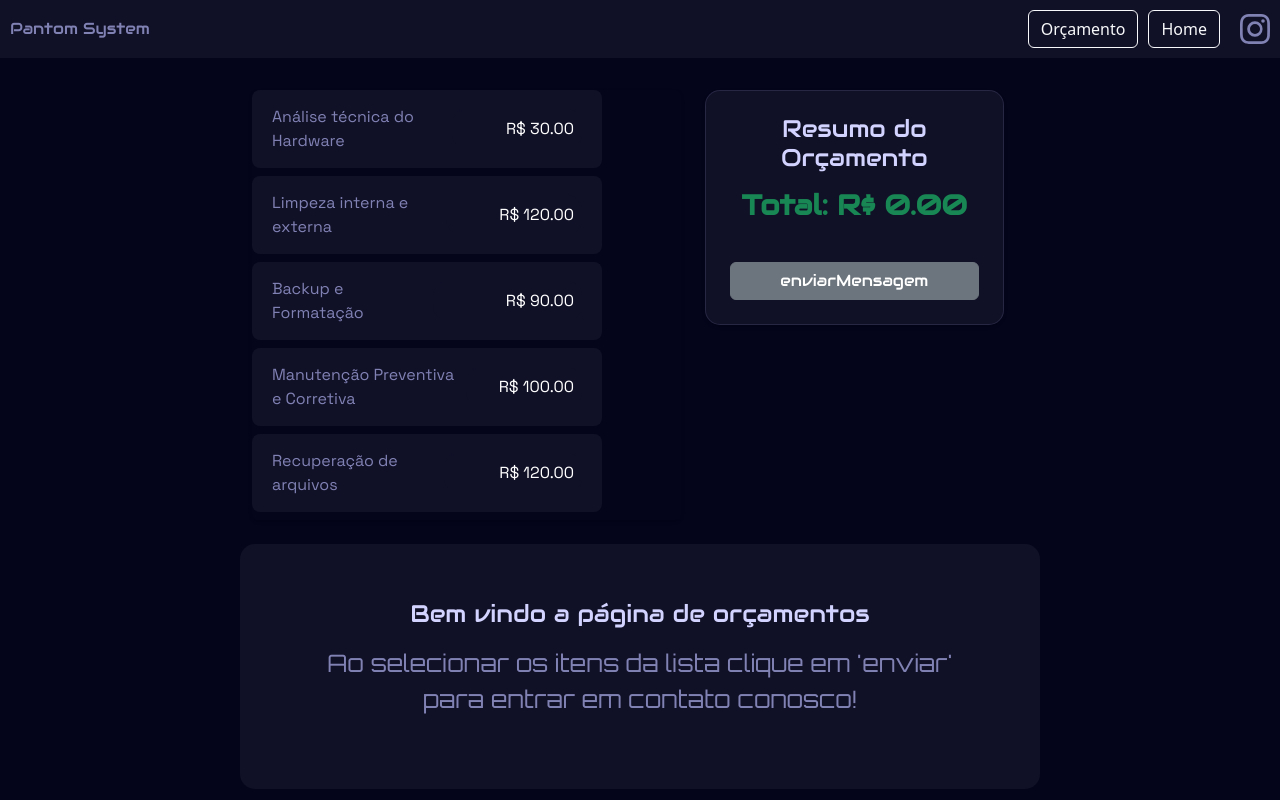
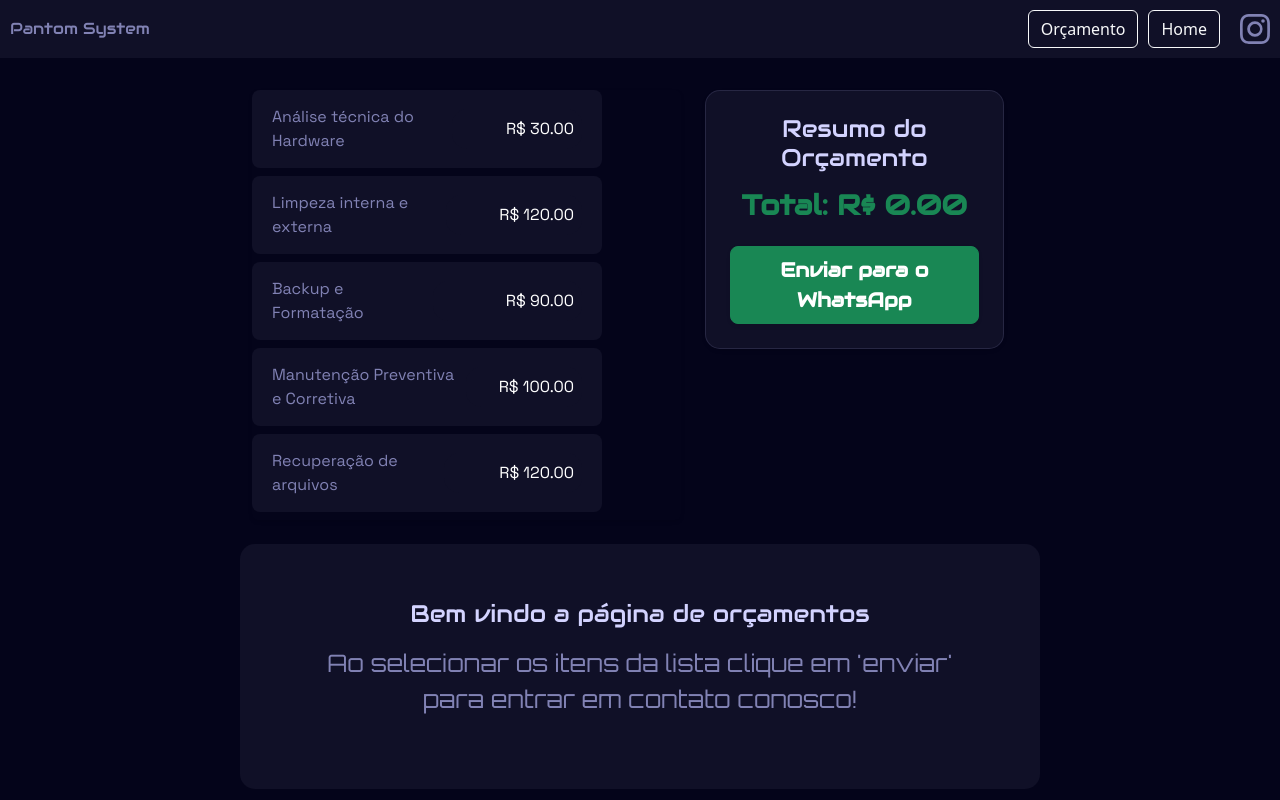
Before and after one commit to rafael101003/PhantomSystem, a React (Vite) app in the folder my-react-app/: page /Orcamento in a window 1280 px wide. Shown: the top 800 px of the page. Built offline with nearby package versions, Linux system fonts and the light colour scheme.

Commit message:
Remove README.md, refactor BotaoWhatsApp for improved messaging and alert functionality, clean up index.css by removing unused styles, and update Home component to apply new container class.

```diff
--- a/my-react-app/src/components/botaoWhatsapp.jsx
+++ b/my-react-app/src/components/botaoWhatsapp.jsx
@@ -2,38 +2,34 @@ const ddd = "14";
 const parte1 = "99889";
 const parte2 = "2226";
 
-function BotaoWhatsApp({selecionados = [], total=0}){
+function BotaoWhatsApp({ selecionados = [], total = 0 }) {
+  const enviarWhatsApp = () => {
+    if (selecionados.length === 0) {
+      alert("Por favor, selecione ao menos um serviço para continuar.");
+      return;
+    }
 
-    const enviarMensagem = () => {
+    const lista = selecionados
+      .map(item => `• *${item.title}*: R$ ${item.price.toFixed(2)}`)
+      .join('\n');
 
-        if(selecionados.length === 0) return;
+    const mensagem =
+      `*Solicitação de Orçamento - Phantom System*\n\n` +
+      `*Serviços selecionados:*\n${lista}\n\n` +
+      `*Total estimado:* R$ ${total.toFixed(2)}`;
 
-        const itensSelecionados =
-        selecionados
-        .map (item => `*${item.title}*: R$ ${item.price.toFixed(2)}`)
-        .join('\n');
+    const link = `https://wa.me/55${ddd}${parte1}${parte2}?text=${encodeURIComponent(mensagem)}`;
+    window.open(link, '_blank', 'noopener,noreferrer');
+  };
 
-        const mensagemMontada =
-        `*Olá, quero solicitar um orçamento destes serviços*\n\n` +
-        `${itensSelecionados}\n\n` +
-        `*Total estimado:* R$ ${total.toFixed(2)}`
-
-        const mensagemCodificada = encodeURIComponent(mensagemMontada);
-
-        const whatsapLink = `https://wa.me/55${ddd}${parte1}${parte2}?text=${mensagemCodificada}`;
-
-        window.open(whatsapLink);
-    };
-
-    const semServico = selecionados.length === 0;
-
-    return(
-        <button
-        onClick={enviarMensagem}
-        className={`btn ${semServico ? 'btn-secondary' : 'btn-success'} w-100 mt-3`}>
-            enviarMensagem
-        </button>
-    );
+  return (
+    <button
+      onClick={enviarWhatsApp}
+      className="btn btn-success btn-lg w-100 fw-bold shadow-sm d-flex align-items-center justify-content-center gap-2"
+    >
+      <span>Enviar para o WhatsApp</span>
+    </button>
+  );
 }
 
 export default BotaoWhatsApp;
--- a/my-react-app/src/index.css
+++ b/my-react-app/src/index.css
@@ -54,12 +54,6 @@ body {
   min-height: 100vh;
   background-color: var(--color-bg);
 }
-
-/* Estiliza todos os links com essa classe */
-.link {
-  text-decoration: none;
-}
-
 main {
   background-color: var(--color-bg);
   display: flex;
@@ -84,30 +78,6 @@ nav {
   color: var(--color-p);
   margin-right: auto;
   padding: 10px;
-}
-
-/* Modulos de navegação, duvidas de orçamento etc... */
-.modulos {
-  display: flex;
-  justify-content: center;
-  align-items: center;
-}
-
-/* Descrição sobre o módulo */
-.descricao {
-  margin-right: 3rem;
-  color: var(--color-p);
-  font-family: var(--font-nav);
-  font-optical-sizing: auto;
-  font-weight: 400;
-  font-style: normal;
-  transition: 0.3s ease;
-}
-
-.descricao:hover {
-  cursor: pointer;
-  filter: drop-shadow(0px 0px 5px rgba(211, 211, 255, 0.2));
-  transform: scale(1.2);
 }
 
 /* Ícones de contatos e redes sociais */
@@ -145,23 +115,6 @@ nav {
   filter: drop-shadow(0 0 10px rgba(129, 130, 180, 0.4)); /* Sombra leve com a cor do seu parágrafo */
 }
 
-/* Aplicando as fontes, pesos e cores nos seletores corretos */
-.nome-da-loja {
-  font-family: var(--font-h);
-  font-weight: 400;
-  font-style: normal;
-  font-size: 5rem; /* Dica: 5rem é bem grande! Se sumir no celular, podemos ajustar depois */
-  color: var(--color-h);
-}
-
-h2 {
-  font-family: var(--font-h);
-  font-weight: 400;
-  font-style: normal;
-  font-size: 2rem; /* Dica: 5rem é bem grande! Se sumir no celular, podemos ajustar depois */
-  color: var(--color-h);
-}
-
 /* Estiliza o elemento "p"*/
 .p-principal {
   font-family: var(--font-p);
@@ -171,14 +124,3 @@ h2 {
   color: var(--color-p);
   line-height: 2;
 }
-
-/*=======================================
-  Seção 3 Seção principal da Página
-=========================================*/
-
-.conteudo-principal {
-  display: flex;
-  flex-direction: column;
-  justify-content: center;
-  align-items: center ;
-}
--- a/my-react-app/src/pages/Home.jsx
+++ b/my-react-app/src/pages/Home.jsx
@@ -37,7 +37,7 @@ function Home() {
 
       {/* Lista de serviços */}
       <section>
-        <Container titulo={'Serviços Prestados'}>
+        <Container className="container-home" titulo={'Serviços Prestados'}>
           <ul className='text-center p-3  w-auto'>
             {mostrarListaServicos}
           </ul>
```
Also changed, not shown: 1 other file (tests, documents, lock files or other folders).
